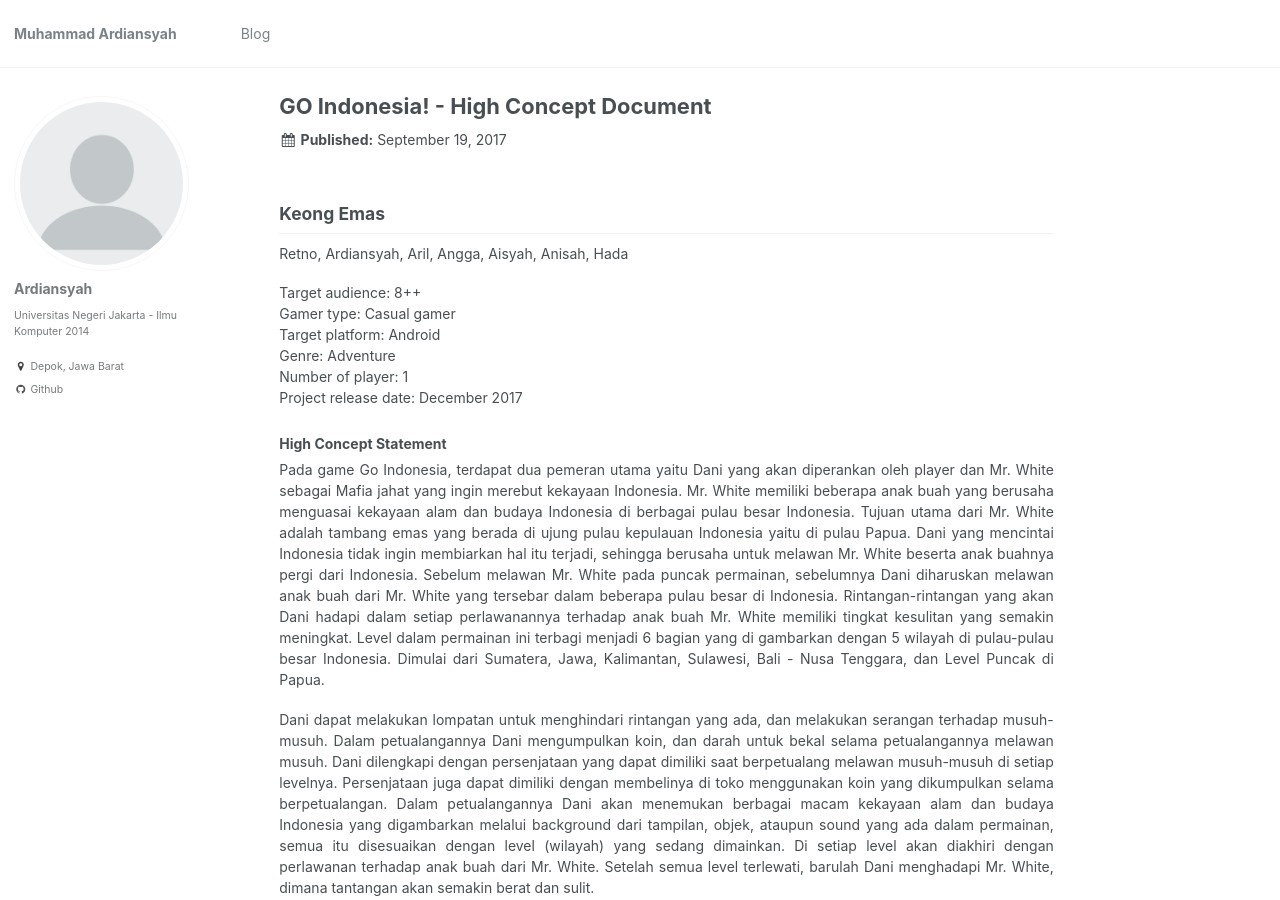
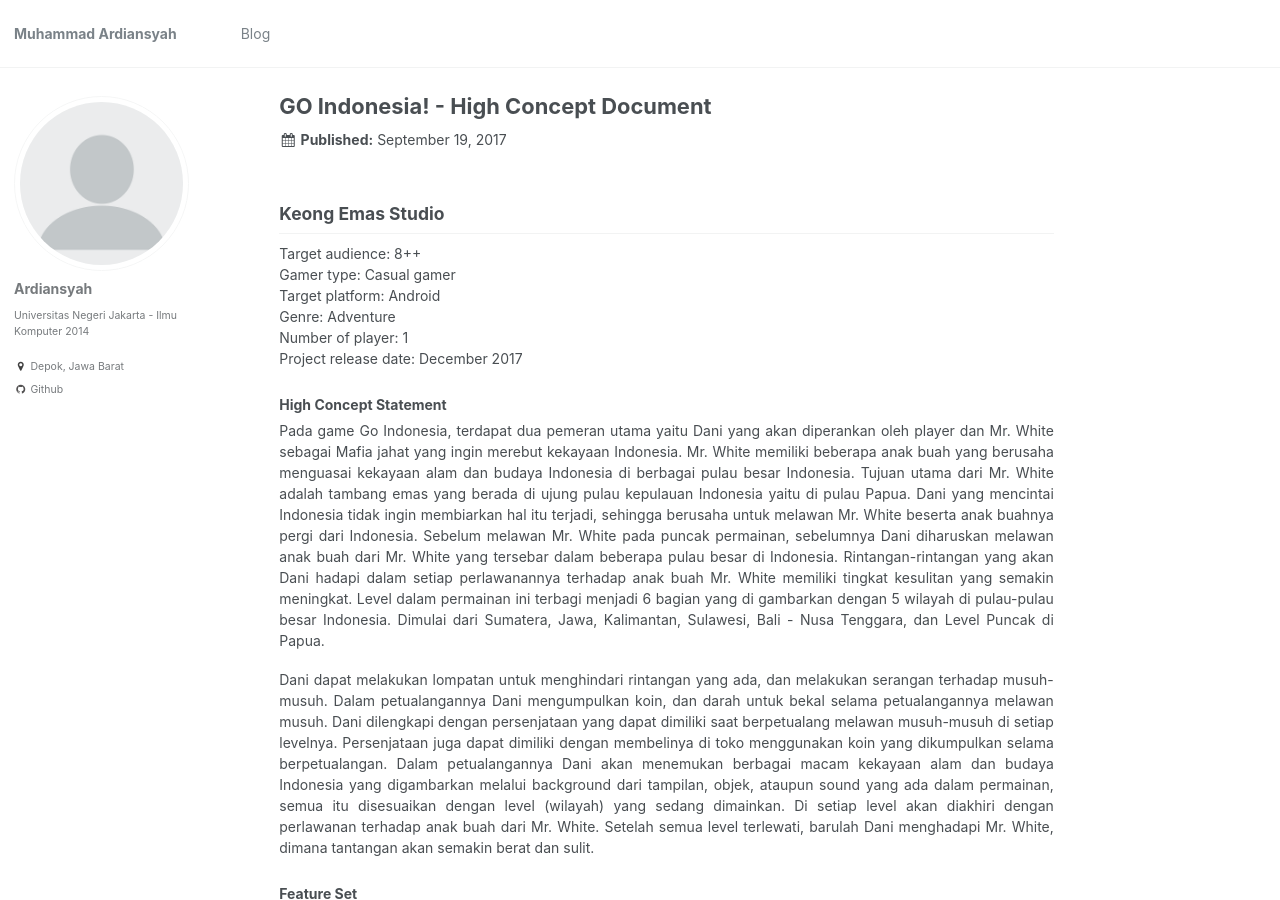
Before and after one commit to ardiansyah97/ardiansyah97.github.io, a Jekyll site: the page built from _blog/high-concept-document.md, in a window 1280 px wide and 900 px high. Built offline with Jekyll 4.4.1, drawn with Linux system fonts in a browser that asks for light colours.

Commit message:
Update high-concept-document.md

```diff
--- a/_blog/high-concept-document.md
+++ b/_blog/high-concept-document.md
@@ -4,9 +4,7 @@ excerpt: ""
 collection: blog
 ---
 
-## <left>Keong Emas</left>
-<p align="justify">
-Retno, Ardiansyah, Aril, Angga, Aisyah, Anisah, Hada </p>
+## <left>Keong Emas Studio</left>
 
 <p align="justify">Target audience: 8++
 <br> Gamer type: Casual gamer
```
